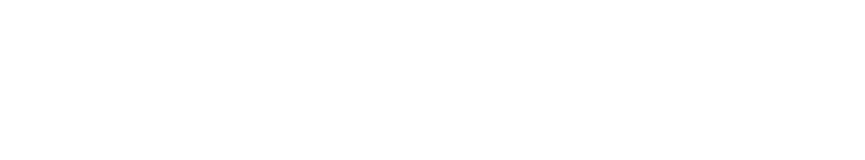
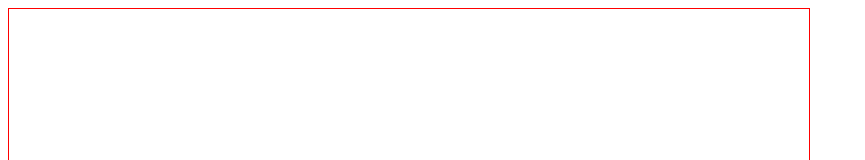
Before and after one commit to dariojularic/bankist-js, a website built with Vite: page index.html in a window 1280 px wide. Shown: the top 160 px of the page, without its empty margins (0-865 px from the left). Built offline with nearby package versions, Linux system fonts and the light colour scheme.

Commit message:
Add style

```diff
--- a/style.css
+++ b/style.css
@@ -1,5 +1,8 @@
 .container {
   display: grid;
   grid-template-columns: 1fr 250px;
-  grid-template-rows: 80px 1fr 1fr 1fr 60px
+  grid-template-rows: 80px 1fr 1fr 1fr 60px;
+  height: 600px;
+  width: 800px;
+  border: 1px solid red;
 }
```
